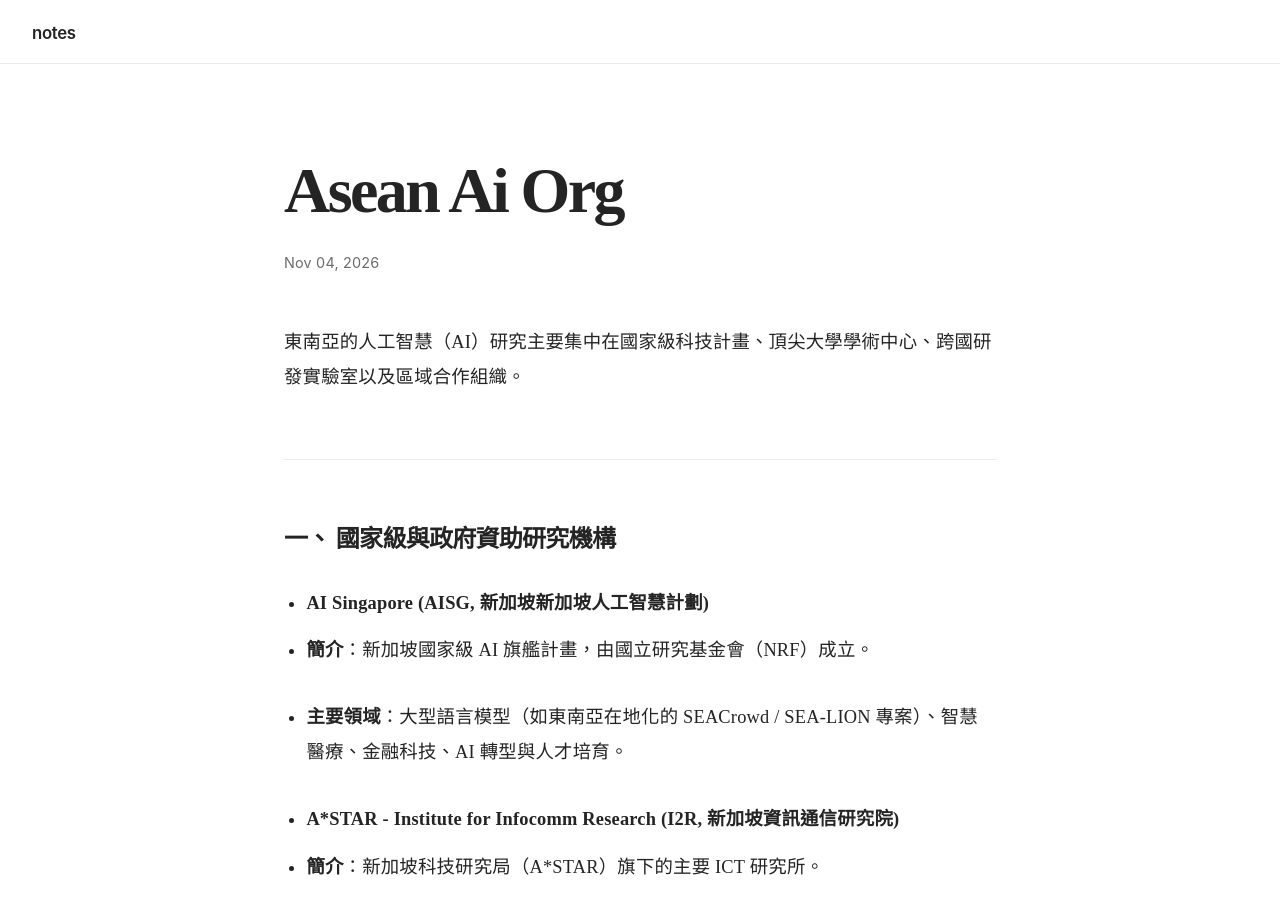
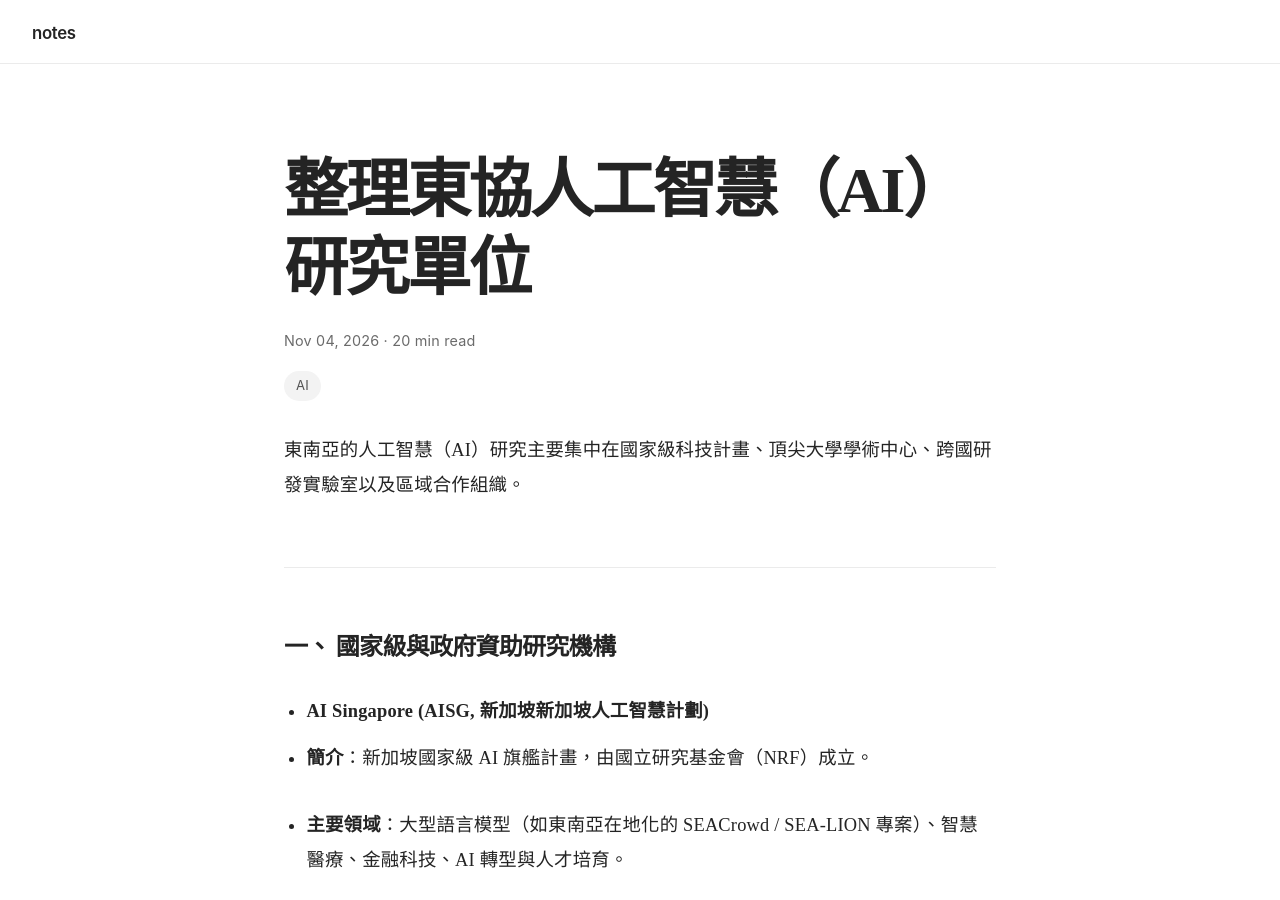
Before and after one commit to linjose/notes, a Jekyll site: the page built from _posts/2026-11-04-ASEAN-AI-ORG.md, in a window 1280 px wide and 900 px high. Built offline with Jekyll 4.4.1, drawn with Linux system fonts in a browser that asks for light colours; our own code applies the rules of GitHub Pages for plain Markdown files.

Commit message:
Update 2026-11-04-ASEAN-AI-ORG.md

```diff
--- a/_posts/2026-11-04-ASEAN-AI-ORG.md
+++ b/_posts/2026-11-04-ASEAN-AI-ORG.md
@@ -1,3 +1,13 @@
+---
+layout: post
+title: 整理東協人工智慧（AI）研究單位
+date: 2026-11-04
+reading_time: 20 min read
+tags: [AI]
+excerpt:
+---
+
+
 東南亞的人工智慧（AI）研究主要集中在國家級科技計畫、頂尖大學學術中心、跨國研發實驗室以及區域合作組織。
 
 ---
```
